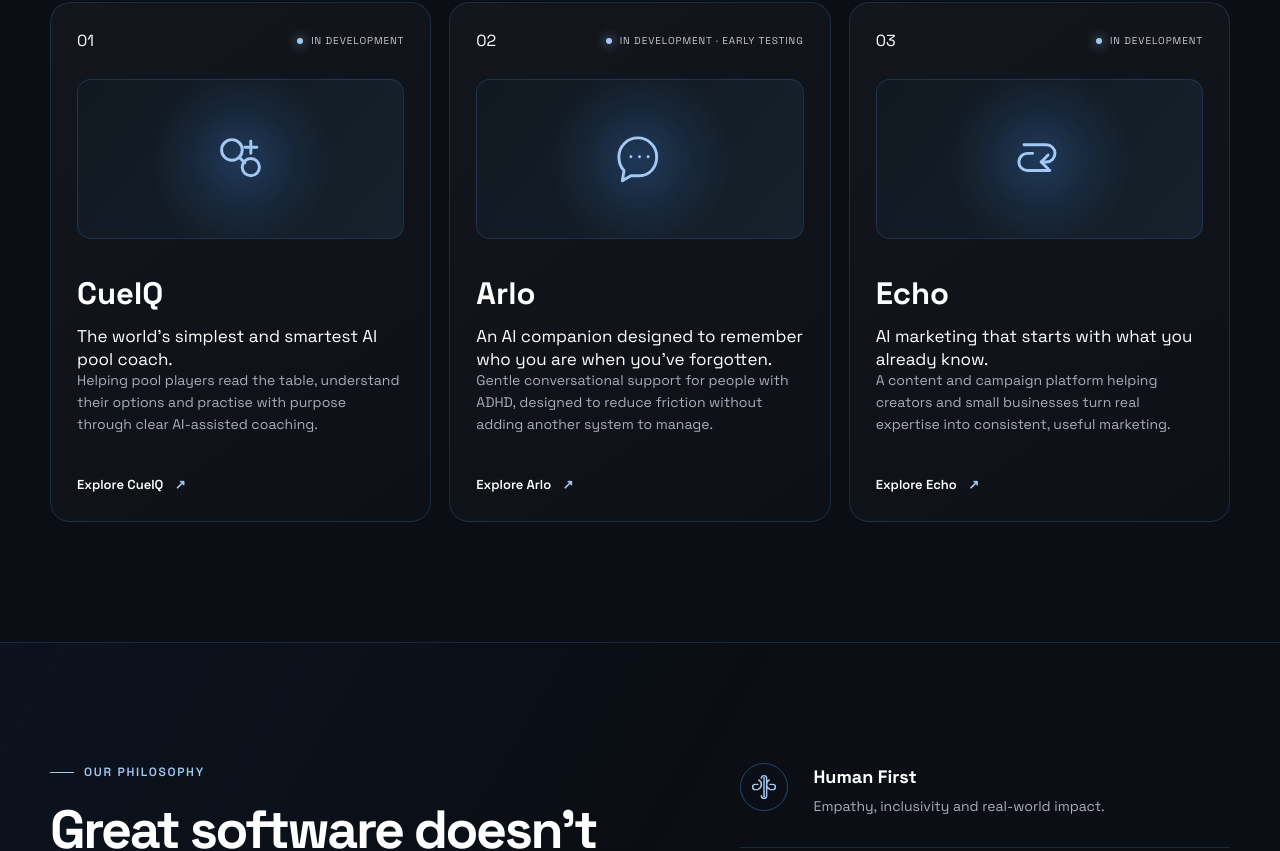
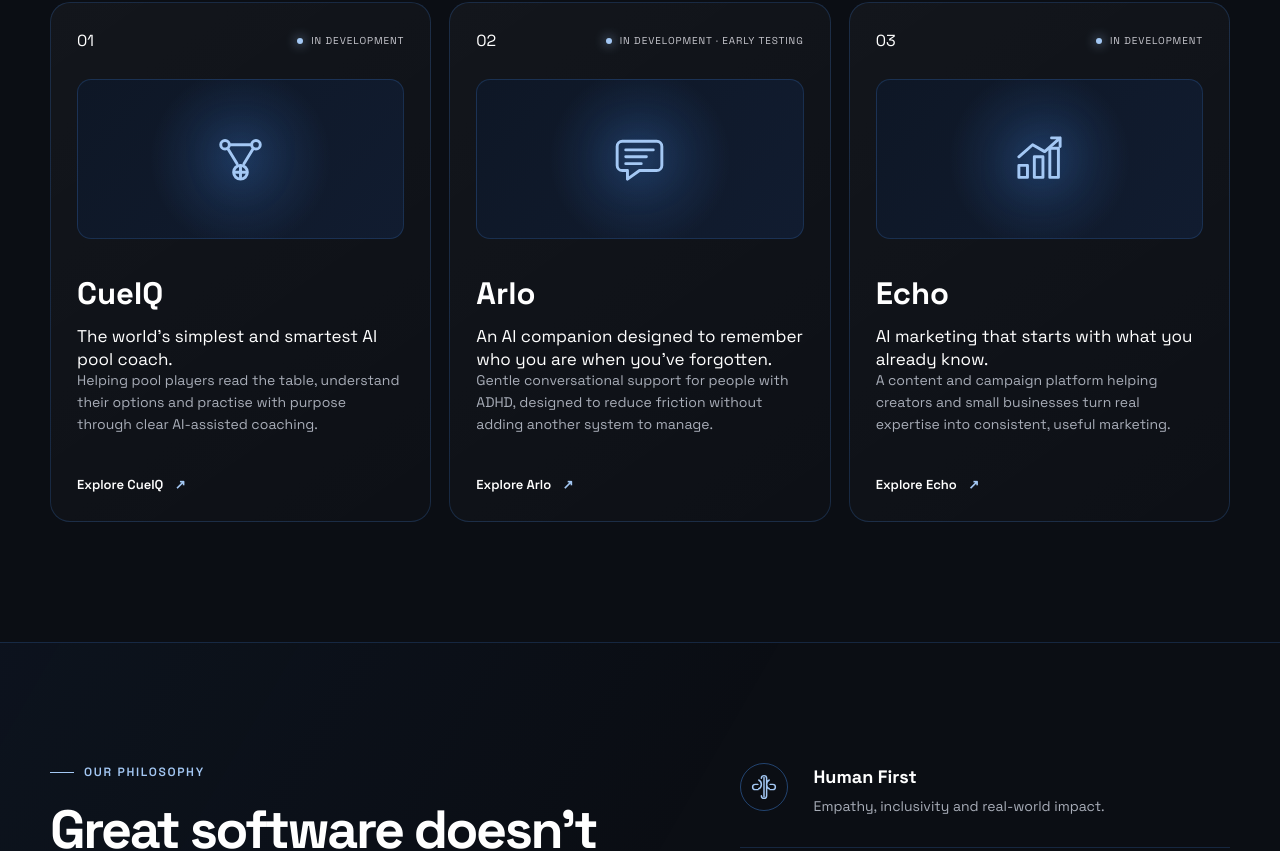
Before and after one commit to jayjay2904/OBLabs, a Next.js app: page / in a window 1280 px wide. Shown: the part 1329-2180 px from the top of the page. Built offline with nearby package versions, Linux system fonts and the light colour scheme; no server answers.

Commit message:
Complete blue palette and product icons

```diff
--- a/components/icons.tsx
+++ b/components/icons.tsx
@@ -5,7 +5,8 @@ export function LineIcon({ name, size = 28 }: IconProps) {
   if (name === "human") return <svg {...shared}><path d="M16 5v22M10 8c2 1 3 3 3 5s-1 4-3 5m12-10c-2 1-3 3-3 5s1 4 3 5M9 13H6a3 3 0 0 0 0 6h3m14-6h3a3 3 0 0 1 0 6h-3M13 6a3 3 0 0 1 6 0v20a3 3 0 0 1-6 0" /></svg>;
   if (name === "progress") return <svg {...shared}><path d="m5 24 7-8 5 4L27 8"/><path d="M20 8h7v7"/></svg>;
   if (name === "trust") return <svg {...shared}><path d="M16 4 27 8v7c0 7-4.5 11-11 14C9.5 26 5 22 5 15V8l11-4Z"/><path d="m12 16 3 3 6-7"/></svg>;
-  if (name === "cueiq") return <svg {...shared}><circle cx="11" cy="11" r="6"/><circle cx="22" cy="21" r="5"/><path d="m15.5 15.5 3 3M22 6v7M18.5 9.5h7"/></svg>;
-  if (name === "arlo") return <svg {...shared}><path d="M7 23c-2-2-3-5-3-8a11 11 0 0 1 22 0c0 6-4 11-10 11h-5l-5 3 1-6Z"/><path d="M11 15h.01M16 15h.01M21 15h.01"/></svg>;
+  if (name === "cueiq") return <svg {...shared}><circle cx="7" cy="8" r="2.5"/><circle cx="25" cy="8" r="2.5"/><circle cx="16" cy="24" r="4"/><path d="M9.5 8h13M8.5 10l5.5 9M23.5 10 18 19M16 21v6M13 24h6"/></svg>;
+  if (name === "arlo") return <svg {...shared}><path d="M6 6h20a3 3 0 0 1 3 3v11a3 3 0 0 1-3 3H16l-7 5v-5H6a3 3 0 0 1-3-3V9a3 3 0 0 1 3-3Z"/><path d="M8 11h16M8 15h12M8 19h9"/></svg>;
+  if (name === "echo") return <svg {...shared}><path d="M4 27v-7h5v7H4Zm9 0V15h5v12h-5Zm9 0V10h5v17h-5Z"/><path d="m4 15 8-7 7 4 9-8M23 4h5v5"/></svg>;
   return <svg {...shared}><path d="M7 8h13a5 5 0 0 1 0 10h-3"/><path d="m21 14-4 4 4 4M12 13H9a5 5 0 0 0 0 10h13"/></svg>;
 }
```
Also changed, not shown: app/globals.css.
